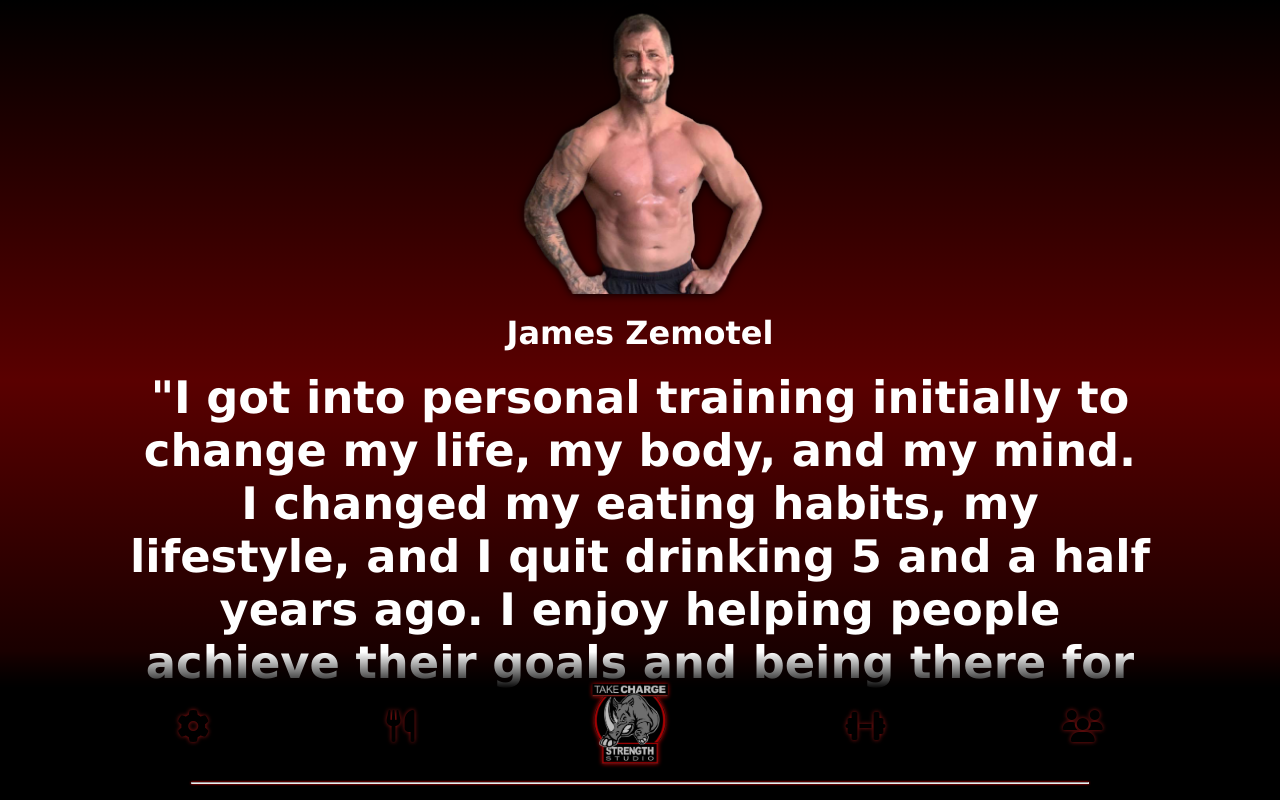
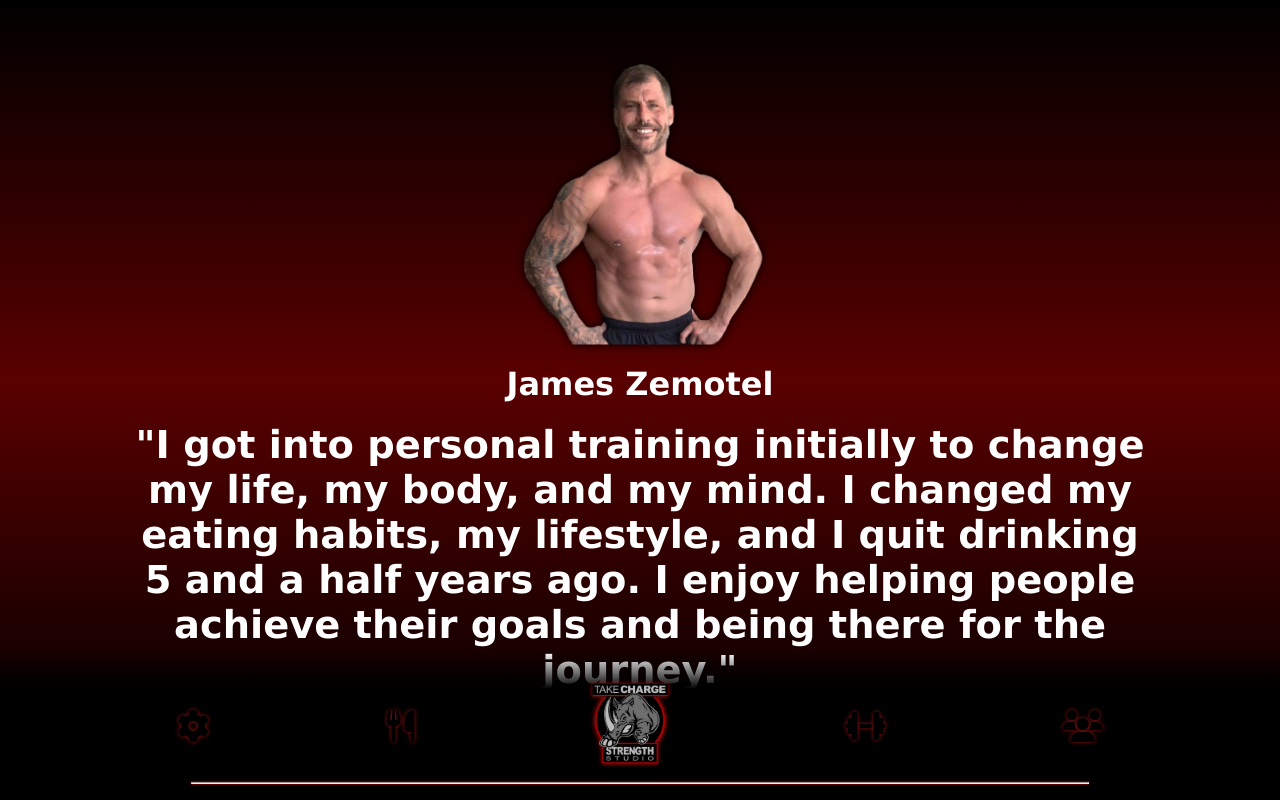
Before and after one commit to Jacob52210/TCSS-App, a React (Create React App) app: page /#/trainers/James in a window 1280 px wide. Built offline with nearby package versions, Linux system fonts and the light colour scheme.

Commit message:
made trainer font-size smaller, Chrissy description was getting cut off.

```diff
--- a/src/components/trainers/trainers.css
+++ b/src/components/trainers/trainers.css
@@ -33,5 +33,5 @@
 }
 
 .trainer-description {
-	font-size: 3.5vw;
+	font-size: 3vw;
 }
```
